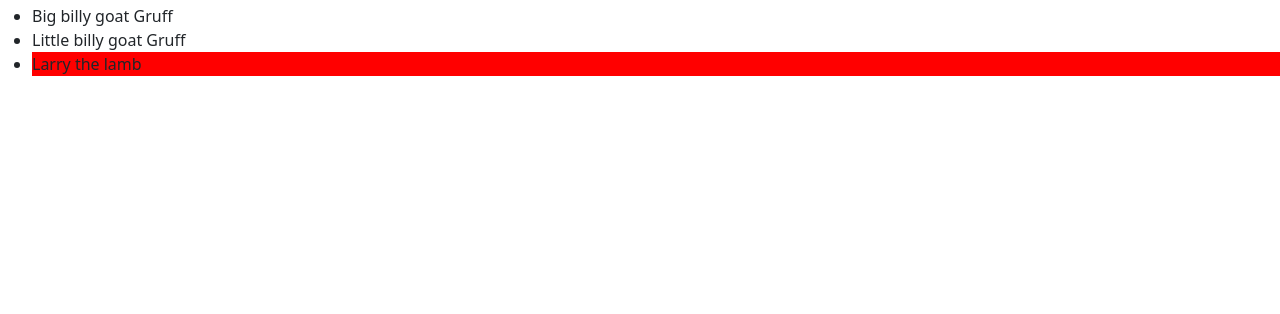
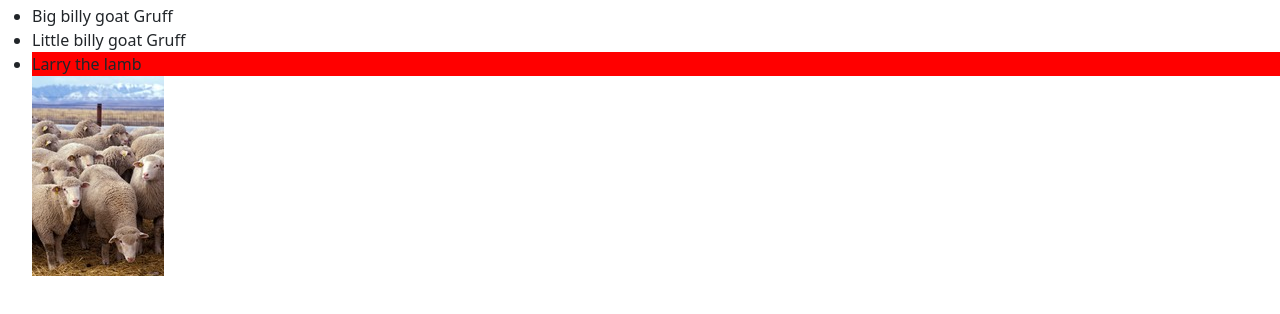
Before and after one commit to stevenaeola/goats, a plain HTML site: page index.html in a window 1280 px wide. Shown: the part 98-412 px from the top of the page. Drawn offline with nearby package versions, Linux system fonts and the light colour scheme.

Commit message:
added goat image

```diff
--- a/index.html
+++ b/index.html
@@ -20,6 +20,7 @@
 
     <li>Little billy goat Gruff</li>
     <li class='impostor'>Larry the lamb</li>
+    <img src="sheep.jpg" alt="goats">
 
 
     </ul>
```
Also changed, not shown: sheep.jpg (added).
